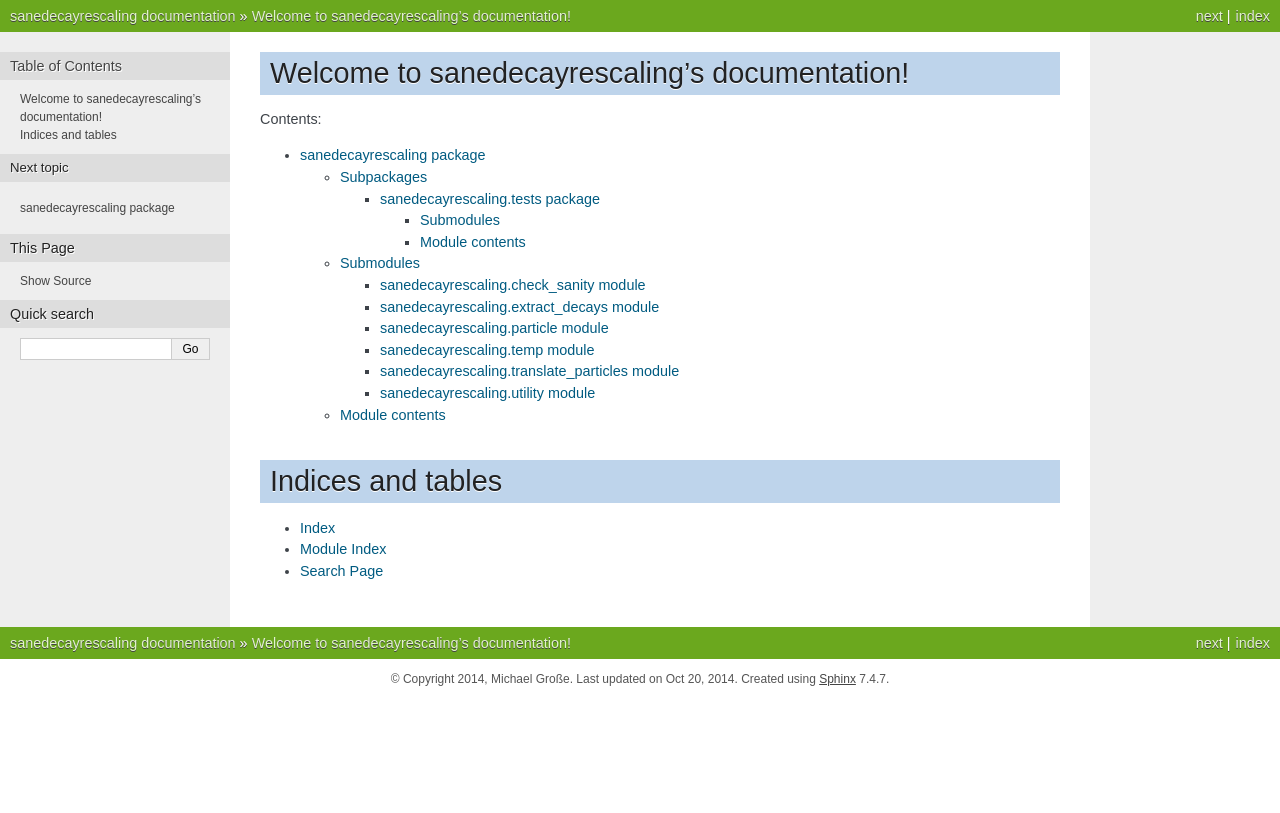
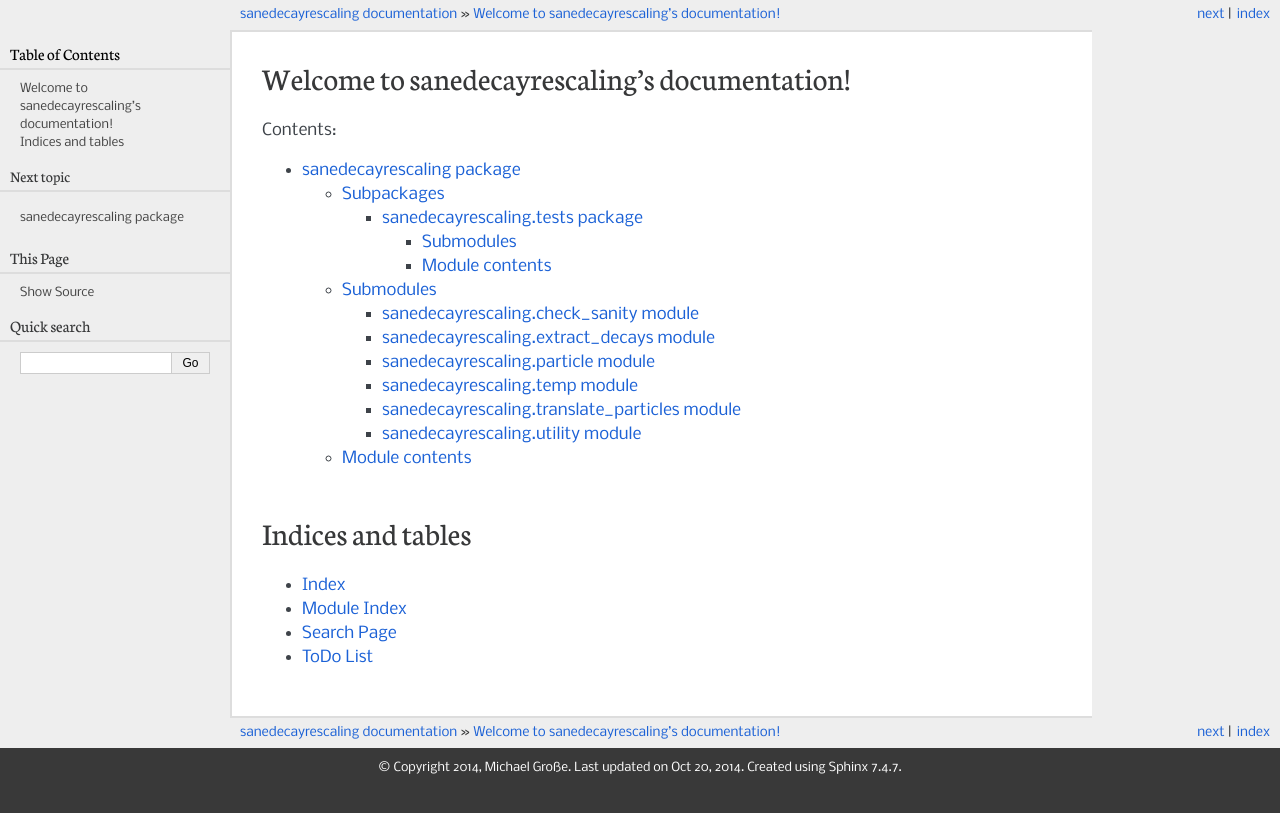
Before and after one commit to micgro42/SaneDecayRescaling, a Sphinx documentation site: the page built from docs/index.rst, in a window 1280 px wide. Shown: the top 813 px of the page. Built offline with Sphinx 7.4.7, drawn with Linux system fonts in a browser that asks for light colours.

Commit message:
add todo functionality to sphinx documentation

```diff
--- a/docs/conf.py
+++ b/docs/conf.py
@@ -31,7 +31,9 @@
 extensions = [
     'sphinx.ext.autodoc',
     'sphinx.ext.viewcode',
+    'sphinx.ext.todo',
 ]
+todo_include_todos = 'true'
 
 # Add any paths that contain templates here, relative to this directory.
 templates_path = ['_templates']
@@ -113,7 +115,7 @@
 
 # The theme to use for HTML and HTML Help pages.  See the documentation for
 # a list of builtin themes.
-html_theme = 'nature'
+html_theme = 'pyramid'
 
 # Theme options are theme-specific and customize the look and feel of a theme
 # further.  For a list of options available for each theme, see the
--- a/docs/index.rst
+++ b/docs/index.rst
@@ -20,3 +20,4 @@
 * :ref:`genindex`
 * :ref:`modindex`
 * :ref:`search`
+* :ref:`ToDo List<Todo>`
--- /dev/null
+++ b/docs/todo.rst
@@ -0,0 +1,4 @@
+.. _Todo:
+ToDo List
+=========
+.. todolist::
```
